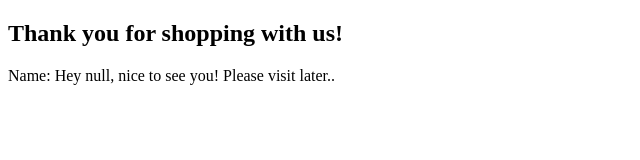
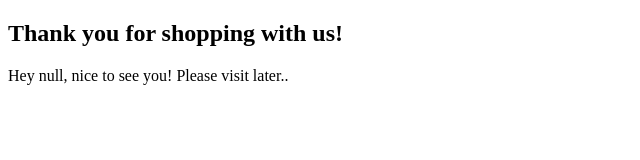
Before and after one commit to vin-bugger/shop, a plain HTML site: page home.html in a window 1280 px wide. Shown: the full height of the page, 0-640 px from the left. Drawn offline with Linux system fonts and the light colour scheme.

Commit message:
Update home.html

```diff
--- a/home.html
+++ b/home.html
@@ -22,7 +22,7 @@
             // Display the retrieved data
             const confirmationDetails = document.getElementById('confirmation-details');
             confirmationDetails.innerHTML = `
-                <p>Name: Hey ${name}, nice to see you! Please visit later..</p>
+                <p>Hey ${name}, nice to see you! Please visit later..</p>
 
             `;
         });
```
